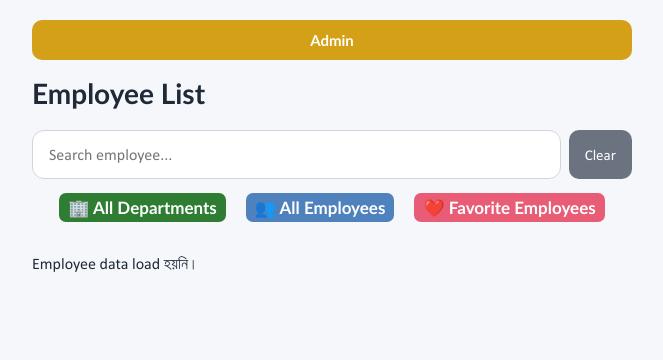
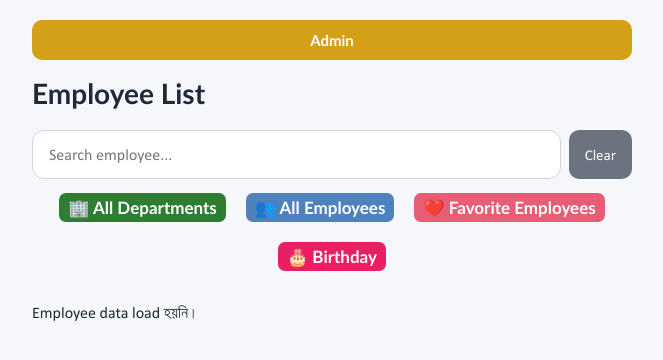
Before and after one commit to habib222666/Employee_Dekko_V2, a plain HTML site: page docs/index.html in a window 1280 px wide. Shown: the whole page, without its empty margins (308-971 px from the left). Drawn offline with Linux system fonts and the light colour scheme; no server answers.

Commit message:
Fix Birthday button

```diff
--- a/docs/index.html
+++ b/docs/index.html
@@ -27,6 +27,7 @@
         <button id="allDepartmentsButton">🏢 All Departments</button>
         <button id="allEmployeesButton">👥 All Employees</button>
         <button id="favoriteEmployeesButton">❤️ Favorite Employees</button>
+        <button id="birthdayButton">🎂 Birthday</button>
     </div>
     <div id="departmentCards"></div>
 </div>
```
